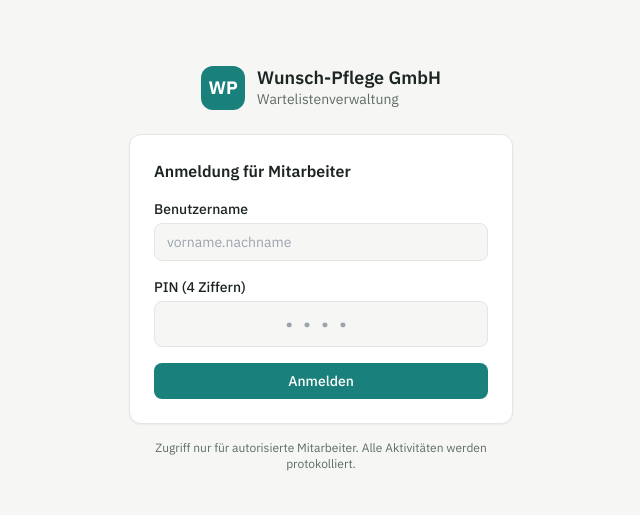
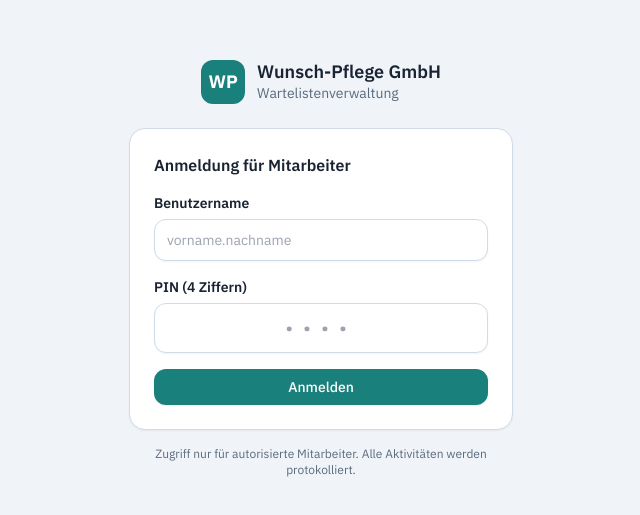
Before and after one commit to wunschpflege/wunsch-pflege-warteliste, a Next.js app: page /login in a window 1280 px wide. Shown: the part 131-646 px from the top of the page, without its empty margins (319-959 px from the left). Built offline with nearby package versions, Linux system fonts and the light colour scheme.

Commit message:
design: force light mode default, brighter theme

```diff
--- a/src/app/globals.css
+++ b/src/app/globals.css
@@ -3,11 +3,11 @@
 @tailwind utilities;
 
 :root {
-  --bg: #f6f7f5;
+  --bg: #f0f4f8;
   --surface: #ffffff;
-  --border: #e3e6e1;
-  --text: #1c2522;
-  --muted: #5f6b66;
+  --border: #d0dbe8;
+  --text: #1a2332;
+  --muted: #5a6a7e;
 }
 .dark {
   --bg: #0f1614;
@@ -24,25 +24,25 @@ html, body {
 
 @layer components {
   .card {
-    @apply rounded-xl border bg-[var(--surface)] border-[var(--border)] shadow-sm;
+    @apply rounded-2xl border bg-[var(--surface)] border-[var(--border)] shadow-sm;
   }
   .btn {
-    @apply inline-flex items-center justify-center gap-2 rounded-lg px-4 py-2 text-sm font-medium
+    @apply inline-flex items-center justify-center gap-2 rounded-xl px-4 py-2 text-sm font-medium
            transition-colors focus:outline-none focus:ring-2 focus:ring-brand-400 disabled:opacity-50;
   }
-  .btn-primary { @apply btn bg-brand-600 text-white hover:bg-brand-700; }
+  .btn-primary { @apply btn bg-brand-600 text-white hover:bg-brand-700 shadow-sm; }
   .btn-ghost   { @apply btn border border-[var(--border)] hover:bg-black/5 dark:hover:bg-white/5; }
-  .btn-danger  { @apply btn bg-red-600 text-white hover:bg-red-700; }
-  .label { @apply block text-sm font-medium mb-1 text-[var(--text)]; }
+  .btn-danger  { @apply btn bg-red-500 text-white hover:bg-red-600; }
+  .label { @apply block text-sm font-semibold mb-1.5 text-[var(--text)]; }
   .input, .select, .textarea {
-    @apply w-full rounded-lg border border-[var(--border)] bg-[var(--bg)] px-3 py-2 text-sm
-           text-[var(--text)] focus:outline-none focus:ring-2 focus:ring-brand-400;
+    @apply w-full rounded-xl border border-[var(--border)] bg-white dark:bg-[var(--bg)] px-3 py-2.5 text-sm
+           text-[var(--text)] focus:outline-none focus:ring-2 focus:ring-brand-400 shadow-sm;
   }
-  .badge { @apply inline-flex items-center rounded-full px-2.5 py-0.5 text-xs font-medium; }
-  .th { @apply px-3 py-2 text-left text-xs font-semibold uppercase tracking-wide text-[var(--muted)]; }
-  .td { @apply px-3 py-2 text-sm align-middle; }
+  .badge { @apply inline-flex items-center rounded-full px-2.5 py-0.5 text-xs font-semibold; }
+  .th { @apply px-4 py-3 text-left text-xs font-bold uppercase tracking-wider text-[var(--muted)]; }
+  .td { @apply px-4 py-3 text-sm align-middle; }
   .kuerzel {
-    @apply inline-flex h-7 min-w-7 items-center justify-center rounded-md bg-brand-100 px-1.5
+    @apply inline-flex h-7 min-w-7 items-center justify-center rounded-lg bg-brand-100 px-1.5
            font-mono text-xs font-bold text-brand-800 dark:bg-brand-900/50 dark:text-brand-200;
   }
 }
--- a/src/app/layout.tsx
+++ b/src/app/layout.tsx
@@ -27,8 +27,8 @@ export const viewport: Viewport = {
   themeColor: '#1a807b',
 };
 
-// Verhindert Theme-Flackern vor Hydration
-const themeScript = `(function(){try{var t=localStorage.getItem('theme');var d=t? t==='dark' : window.matchMedia('(prefers-color-scheme: dark)').matches;if(d)document.documentElement.classList.add('dark');}catch(e){}})();`;
+// Light Mode als Standard, Dark nur wenn explizit vom Nutzer gesetzt
+const themeScript = `(function(){try{var t=localStorage.getItem('theme');if(t==='dark')document.documentElement.classList.add('dark');}catch(e){}})();`;
 
 export default function RootLayout({ children }: { children: React.ReactNode }) {
   return (
```
